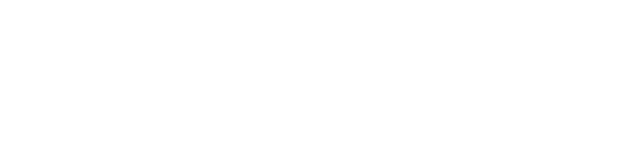
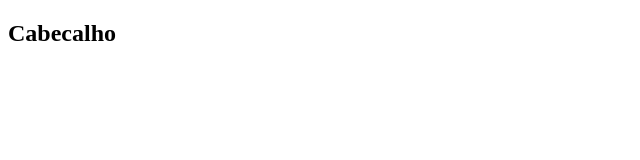
Before and after one commit to andersonalvessilva/09-12-24, a plain HTML site: page landingpage08.html in a window 1280 px wide. Shown: the whole page, without its empty margins (0-640 px from the left). Drawn offline with Linux system fonts and the light colour scheme.

Commit message:
Cabecalho

```diff
--- a/landingpage08.html
+++ b/landingpage08.html
@@ -6,6 +6,10 @@
     <title>Document</title>
 </head>
 <body>
-
+    <section>
+        <div>
+            <h1>Cabecalho</h1>
+        </div>
+    </section>
 </body>
 </html>
```
